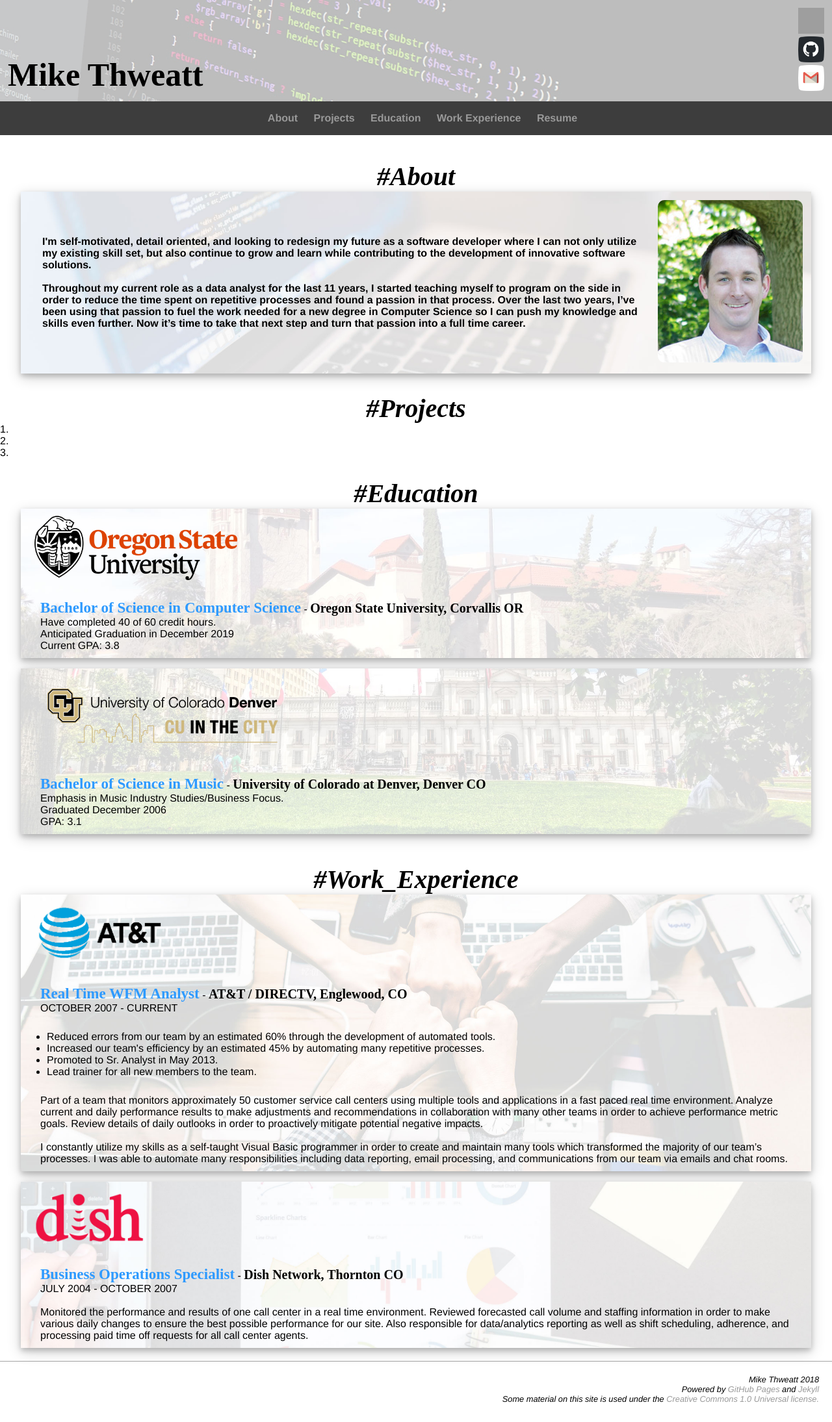
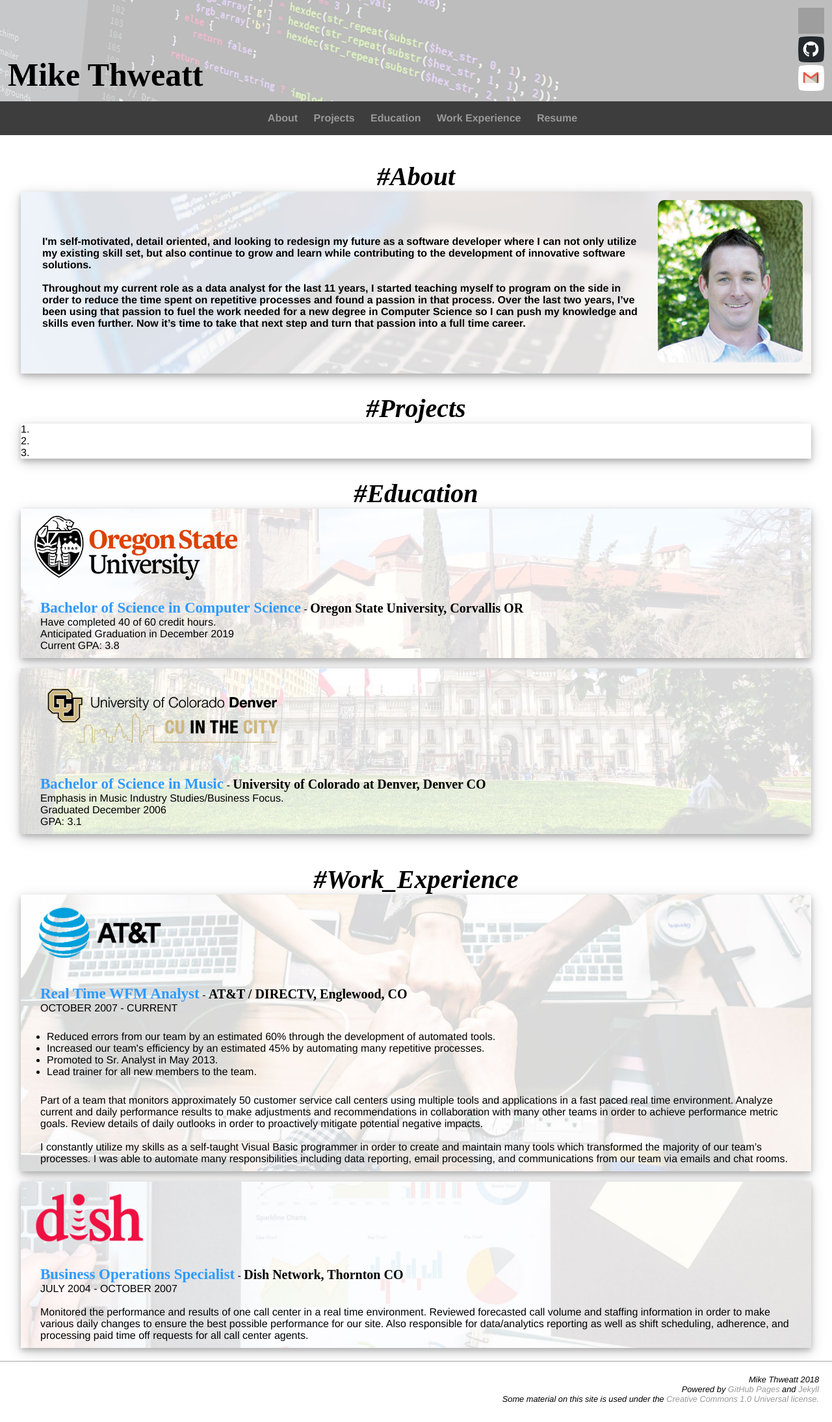
Before and after one commit to thweattm/thweattm.github.io, a Jekyll site: the page index.html, which Jekyll copies as it is, in a window 1280 px wide. Shown: the whole page at 65% size. Built offline with Jekyll 4.4.1, drawn with Linux system fonts in a browser that asks for light colours; grey boxes are pictures that could not be loaded.

Commit message:
Update main.css

```diff
--- a/css/main.css
+++ b/css/main.css
@@ -111,7 +111,7 @@
 }
 
 
-div.education, div.work, div.about {
+div.education, div.work, div.about, div.projects {
 	background-color: #fff;
 	margin-top: 10px;
 	background-position: center center;
```
